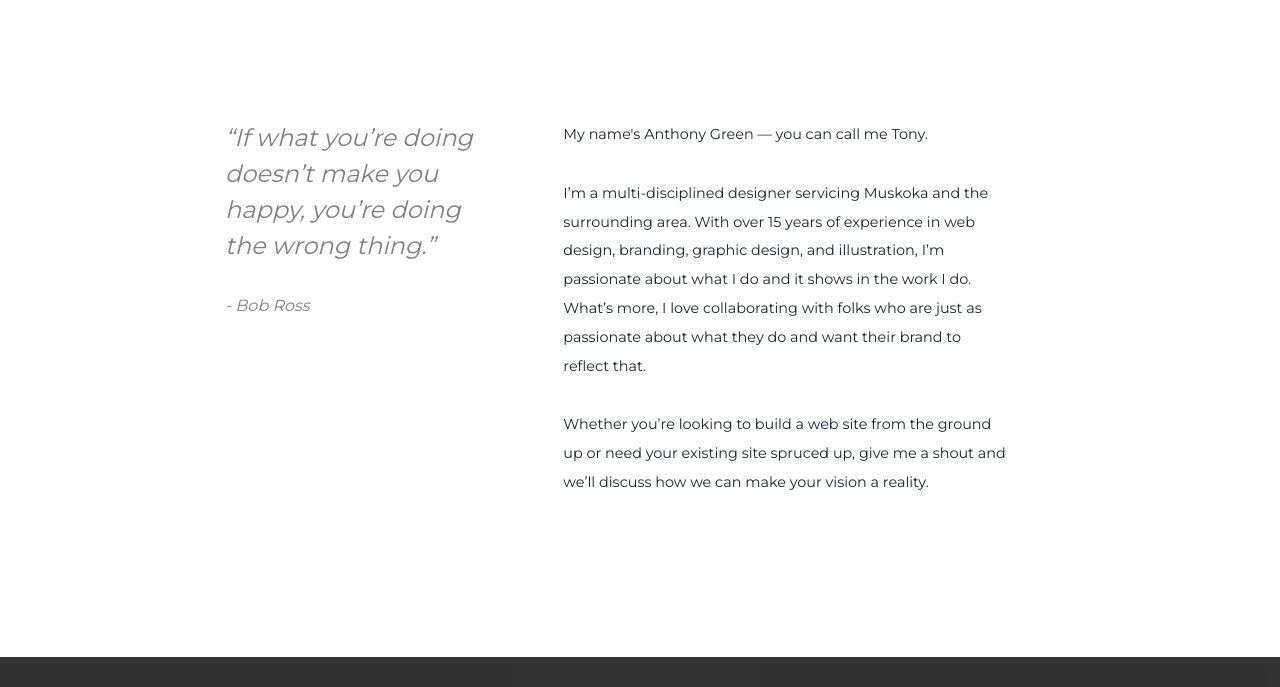
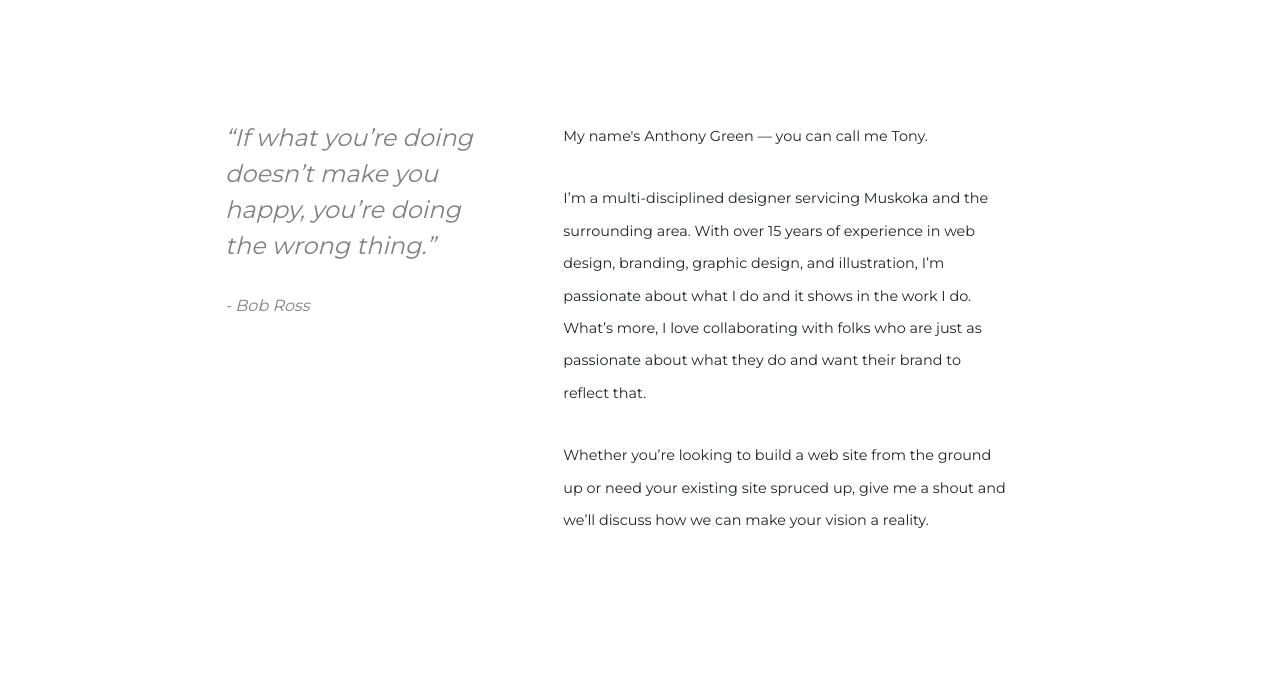
Before and after one commit to AnthonyVerde/anthonyverde.github.io, a plain HTML site: page about.html in a window 1280 px wide. Shown: the part 860-1547 px from the top of the page. Drawn offline with nearby package versions, Linux system fonts and the light colour scheme.

Commit message:
Increased about me content line height

```diff
--- a/assets/css/styles.css
+++ b/assets/css/styles.css
@@ -367,7 +367,7 @@ h1 {
 #content-para p {
     font-weight: light;
     font-family: 'Montserrat', Helvetica, Arial, sans-serif;
-    line-height: 2em;
+    line-height: 2.25em;
     font-size: .9rem;
     margin-bottom: 30px;
 }
```
